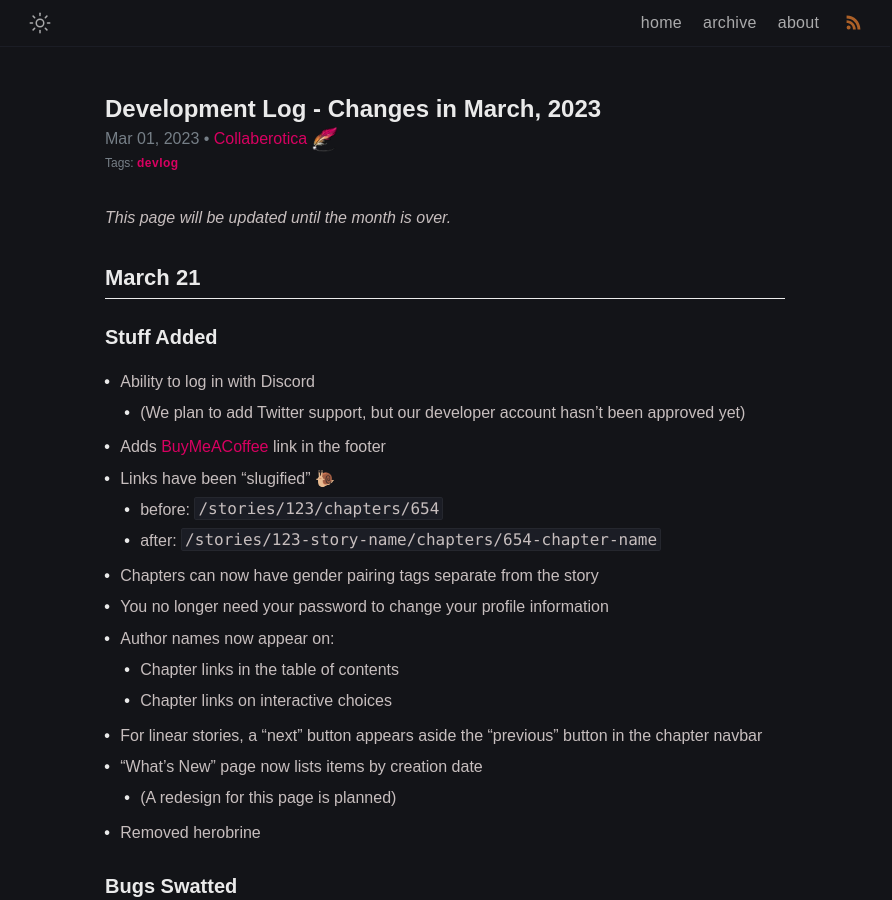
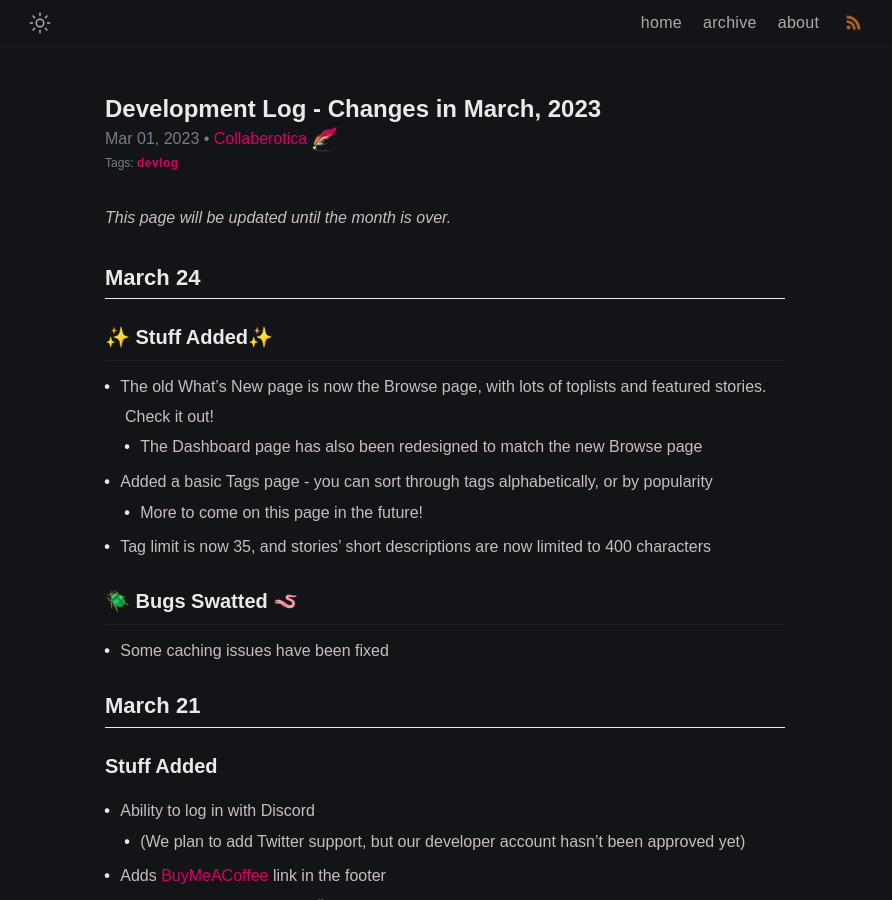
Before and after one commit to collaberotica/collaberotica.github.io, a Jekyll site: the page built from _posts/2023-03-01-log-23-3.md, in a window 1280 px wide and 900 px high. Shown: the whole window, without its empty margins (195-1087 px from the left). Built offline with Jekyll 4.4.1, drawn with Linux system fonts in a browser that asks for light colours.

Commit message:
march 24

```diff
--- a/_posts/2023-03-01-log-23-3.md
+++ b/_posts/2023-03-01-log-23-3.md
@@ -6,8 +6,20 @@ tags: [devlog]
 
 _This page will be updated until the month is over._
 
+## March 24
+
+### ✨ Stuff Added✨
+
+- The old What's New page is now the Browse page, with lots of toplists and featured stories. Check it out!
+  - The Dashboard page has also been redesigned to match the new Browse page
+- Added a basic Tags page - you can sort through tags alphabetically, or by popularity
+  - More to come on this page in the future!
+- Tag limit is now 35, and stories' short descriptions are now limited to 400 characters
+
+### 🪲 Bugs Swatted 🪱
+- Some caching issues have been fixed
+
 ## March 21
-
 
 #### Stuff Added
 
```
